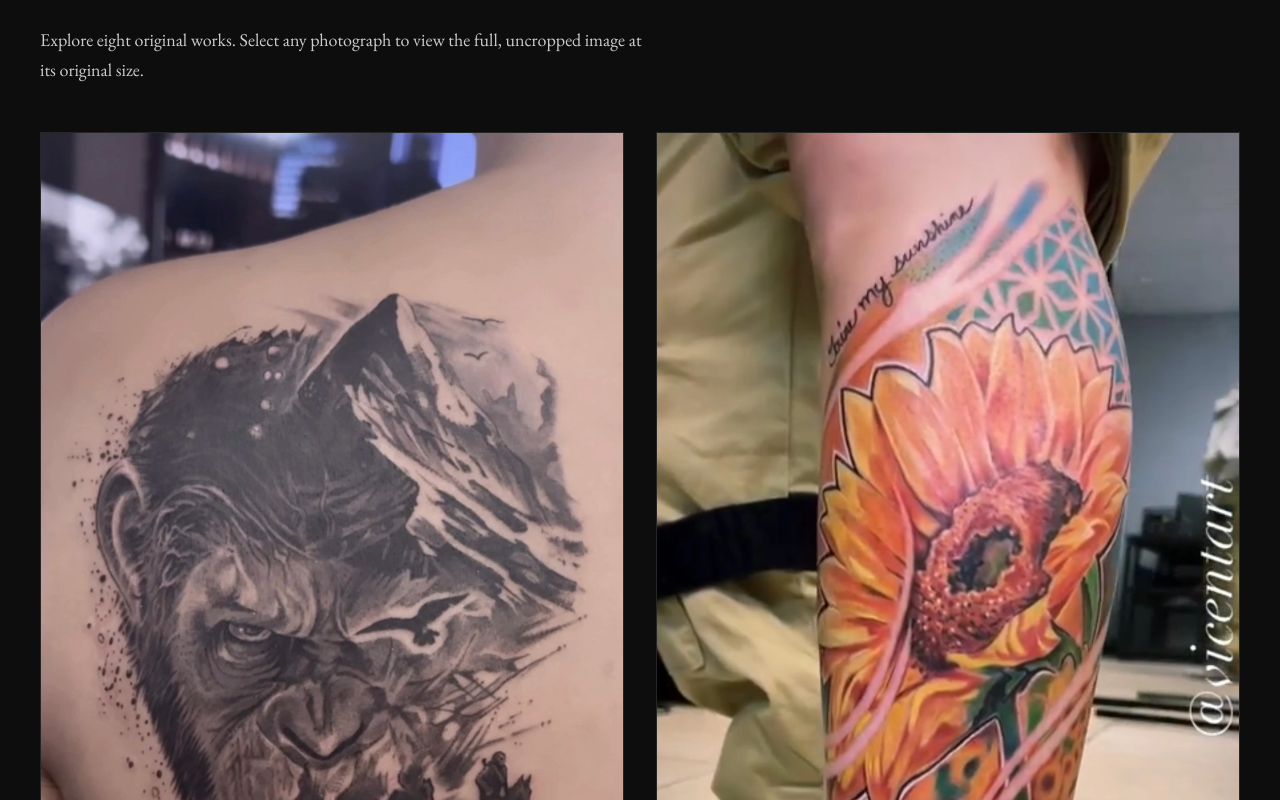
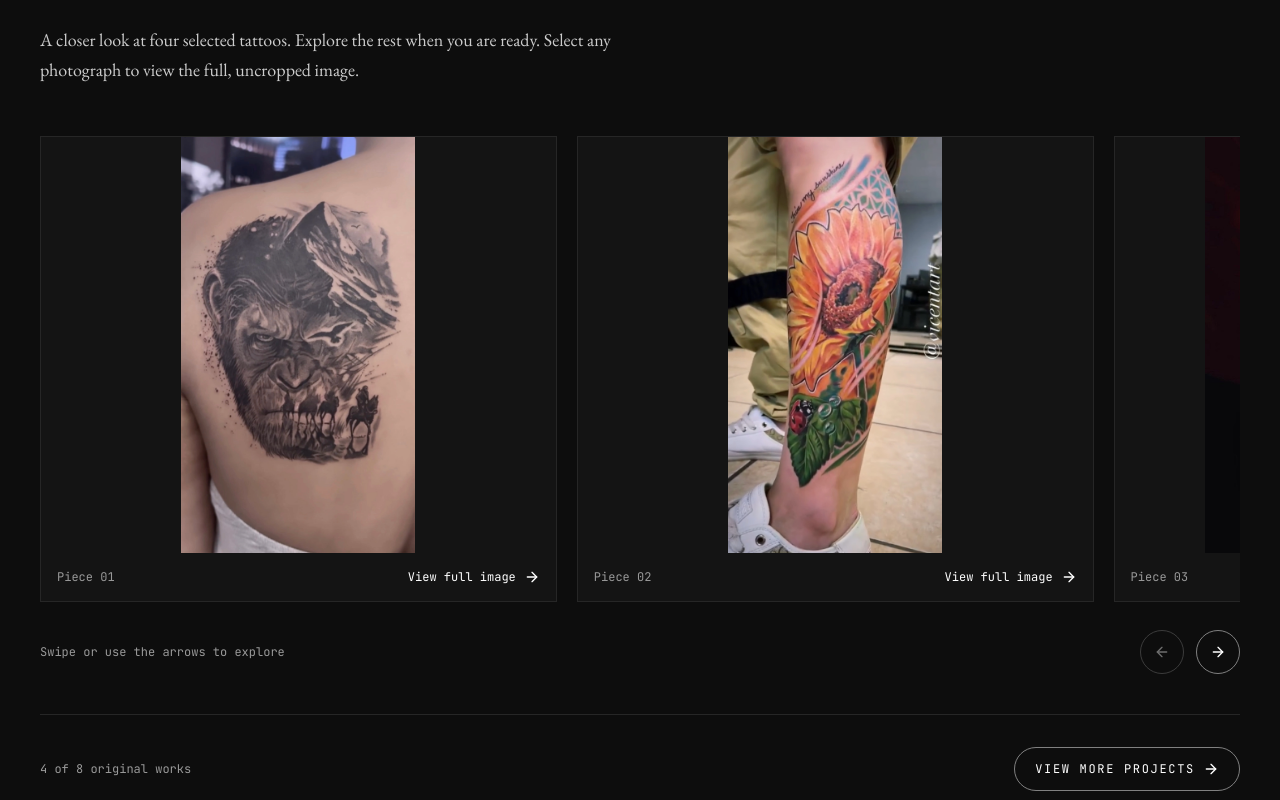
Before and after one commit to FEMADOX/VicentArtTattoo, a React (Vite) app: page / in a window 1280 px wide. Shown: the part 1420-2220 px from the top of the page. Built offline with nearby package versions, Linux system fonts and the light colour scheme.

Commit message:
feat(portfolio): add scroll-driven artwork selection

```diff
--- /dev/null
+++ b/src/designs/PortfolioRail.tsx
@@ -0,0 +1,92 @@
+import { useCallback, useEffect, useId, useRef, useState, useSyncExternalStore } from 'react'
+import type { ReactNode } from 'react'
+import { useMotionValueEvent, useScroll } from 'motion/react'
+import { ArrowDown, ArrowRight } from 'lucide-react'
+import { Button } from '../components/ui/button'
+import { Carousel, CarouselContent, CarouselItem, CarouselNext, CarouselPrevious } from '../components/ui/carousel'
+import type { CarouselApi } from '../components/ui/carousel'
+import { cn } from '../lib/utils'
+import { useDesignMotion } from './motion'
+import MasonryGrid from './MasonryGrid'
+
+const desktopQuery = '(min-width: 1024px) and (min-height: 700px) and (pointer: fine)'
+
+function subscribeDesktop (onChange: () => void) {
+  const media = window.matchMedia(desktopQuery)
+  media.addEventListener('change', onChange)
+  return () => media.removeEventListener('change', onChange)
+}
+
+function PortfolioRail ({ children }: { children: ReactNode[] }) {
+  const target = useRef<HTMLDivElement>(null)
+  const lastScrollIndex = useRef<number | null>(null)
+  const [api, setApi] = useState<CarouselApi>()
+  const { enabled } = useDesignMotion()
+  const desktop = useSyncExternalStore(subscribeDesktop, () => window.matchMedia(desktopQuery).matches, () => false)
+  const linked = desktop && enabled
+  const { scrollYProgress } = useScroll({ target, offset: ['start 112px', 'end end'] })
+
+  const syncScroll = useCallback((progress: number) => {
+    if (!linked || !api) return
+    const index = Math.round(progress * (api.scrollSnapList().length - 1))
+    if (lastScrollIndex.current === index) return
+    lastScrollIndex.current = index
+    // Manual navigation and focused artwork take priority over scroll-driven selection.
+    if (target.current?.contains(document.activeElement)) return
+    if (api.selectedScrollSnap() !== index) api.scrollTo(index)
+  }, [api, linked])
+
+  useMotionValueEvent(scrollYProgress, 'change', syncScroll)
+  useEffect(() => {
+    lastScrollIndex.current = null
+    syncScroll(scrollYProgress.get())
+  }, [syncScroll, scrollYProgress])
+
+  return (
+    <div ref={target} data-scroll-gallery={linked ? 'linked' : 'manual'} className={cn('relative', linked && 'h-[180svh]')}>
+      <div className={cn(linked && 'sticky top-[calc(var(--design-header-height)+1rem)]')}>
+        <Carousel
+          setApi={setApi}
+          opts={{ align: 'start', loop: false, duration: enabled ? 25 : 0 }}
+          aria-label="Selected tattoo projects"
+          className="min-w-0"
+        >
+          <CarouselContent className="-ml-5 items-start py-1">
+            {children.map((child, index) => (
+              <CarouselItem key={index} aria-label={'Selected work ' + (index + 1) + ' of ' + children.length} className="basis-[86%] pl-5 sm:basis-[58%] lg:basis-[44%]">
+                {child}
+              </CarouselItem>
+            ))}
+          </CarouselContent>
+          <div className="mt-6 flex flex-wrap items-center justify-between gap-4">
+            <p className="flex items-center gap-2 font-mono text-xs text-muted-foreground">
+              {linked ? <><ArrowDown size={16} aria-hidden="true" />Scroll to explore</> : 'Swipe or use the arrows to explore'}
+            </p>
+            <div className="flex items-center gap-3">
+              <CarouselPrevious className="static translate-x-0 translate-y-0" />
+              <CarouselNext className="static translate-x-0 translate-y-0" />
+            </div>
+          </div>
+        </Carousel>
+      </div>
+    </div>
+  )
+}
+
+export default function PortfolioPreview ({ children }: { children: ReactNode[] }) {
+  const [expanded, setExpanded] = useState(false)
+  const expansionId = useId()
+
+  return (
+    <>
+      <PortfolioRail>{children.slice(0, 4)}</PortfolioRail>
+      <div className="my-10 flex flex-wrap items-center justify-between gap-4 border-t border-border pt-8">
+        <p className="font-mono text-xs text-muted-foreground">{expanded ? children.length : 4} of {children.length} original works</p>
+        <Button variant="outline" aria-expanded={expanded} aria-controls={expansionId} onClick={() => setExpanded(!expanded)}>
+          {expanded ? 'Show fewer projects' : 'View more projects'}<ArrowRight data-icon="inline-end" aria-hidden="true" />
+        </Button>
+      </div>
+      <div id={expansionId} hidden={!expanded}>{expanded ? <MasonryGrid>{children.slice(4)}</MasonryGrid> : null}</div>
+    </>
+  )
+}
--- a/src/designs/SinglePageDesign.tsx
+++ b/src/designs/SinglePageDesign.tsx
@@ -206,13 +206,14 @@ export default function SinglePageDesign ({ design }: { design: 'a' | 'b' }) {
 
               <h2 className={designStyles.heading} id="portfolio-heading">{design === 'a' ? 'Portfolio' : 'Selected work'}</h2>
               <p className={cn(designStyles.copy, styles.portfolioIntro)}>
-                Explore eight original works. Select any photograph to view the
-                full, uncropped image at its original size.
+                {design === 'a'
+                  ? 'A closer look at four selected tattoos. Explore the rest when you are ready. Select any photograph to view the full, uncropped image.'
+                  : 'Explore eight original works. Select any photograph to view the full, uncropped image at its original size.'}
               </p>
             </m.header>
             {design === 'b' ? <p className={styles.workCount}>08 original pieces</p> : null}
           </div>
-          <ArtworkGallery layout={design} />
+          <ArtworkGallery layout={design} preview={design === 'a'} />
         </div>
       </section>
 
--- a/src/designs/components.tsx
+++ b/src/designs/components.tsx
@@ -2,6 +2,7 @@ import { useRef, useState } from 'react'
 import type { KeyboardEvent, ReactNode, RefObject } from 'react'
 import * as m from 'motion/react-m'
 import MasonryGrid from './MasonryGrid'
+import PortfolioPreview from './PortfolioRail'
 import { useDesignMotion } from './motion'
 import { ArrowDownLeft, ArrowLeft, ArrowRight, ExternalLink, Camera, UserRound, Mail, MapPin, MessageCircle, X } from 'lucide-react'
 import { address, artworks, bookingChecklist, contactChannels } from './content'
@@ -40,7 +41,7 @@ export function DesignDialog ({ title, children, open, onClose, onKeyDown, retur
   )
 }
 
-export function ArtworkGallery ({ layout, ids }: { layout: 'a' | 'b' | 'c', ids?: readonly number[] }) {
+export function ArtworkGallery ({ layout, ids, preview = false }: { layout: 'a' | 'b' | 'c', ids?: readonly number[], preview?: boolean }) {
   const collection = ids ? artworks.filter(artwork => ids.includes(artwork.id)) : artworks
   const [activeIndex, setActiveIndex] = useState(0)
   const [open, setOpen] = useState(false)
@@ -60,10 +61,10 @@ export function ArtworkGallery ({ layout, ids }: { layout: 'a' | 'b' | 'c', ids?
 
   const cards = collection.map((artwork, index) => (
     <m.button
-      {...reveal((index % 3) * 0.06)}
+      {...(preview && index < 4 ? {} : reveal((index % 3) * 0.06))}
       key={artwork.id}
       type="button"
-      className={designStyles.artwork}
+      className={cn(designStyles.artwork, preview && index < 4 && 'focus-visible:-outline-offset-2 [&_img]:h-[min(52svh,560px)] [&_img]:object-contain')}
       onClick={event => {
         trigger.current = event.currentTarget
         setActiveIndex(index)
@@ -79,9 +80,13 @@ export function ArtworkGallery ({ layout, ids }: { layout: 'a' | 'b' | 'c', ids?
 
   return (
     <>
-      <div className={layout === 'b' ? 'grid grid-cols-2 items-start gap-14 [&>:nth-child(even)]:mt-24 max-[1000px]:gap-8 max-[720px]:grid-cols-1 max-[720px]:gap-6 max-[720px]:[&>:nth-child(even)]:mt-0' : 'block'}>
-        {layout === 'a' ? <><div className={designStyles.galleryFeatured}>{cards.slice(0, 2)}</div><MasonryGrid>{cards.slice(2)}</MasonryGrid></> : layout === 'c' ? <MasonryGrid>{cards}</MasonryGrid> : cards}
-      </div>
+      {preview
+        ? <PortfolioPreview>{cards}</PortfolioPreview>
+        : (
+            <div className={layout === 'b' ? 'grid grid-cols-2 items-start gap-14 [&>:nth-child(even)]:mt-24 max-[1000px]:gap-8 max-[720px]:grid-cols-1 max-[720px]:gap-6 max-[720px]:[&>:nth-child(even)]:mt-0' : 'block'}>
+              {layout === 'a' ? <><div className={designStyles.galleryFeatured}>{cards.slice(0, 2)}</div><MasonryGrid>{cards.slice(2)}</MasonryGrid></> : layout === 'c' ? <MasonryGrid>{cards}</MasonryGrid> : cards}
+            </div>
+          )}
       {selected && (
         <DesignDialog title="Original tattoo work" open={open} onClose={() => setOpen(false)} onKeyDown={handleArrowKey} returnFocusRef={trigger}>
           <m.img key={selected.id} className={designStyles.lightboxImage} src={selected.src} alt={selected.alt} width={selected.width} height={selected.height} initial={enabled ? { opacity: 0 } : false} animate={{ opacity: 1 }} transition={{ duration: enabled ? 0.15 : 0 }} />
```
Also changed, not shown: 2 other files (tests, documents, lock files or other folders).
